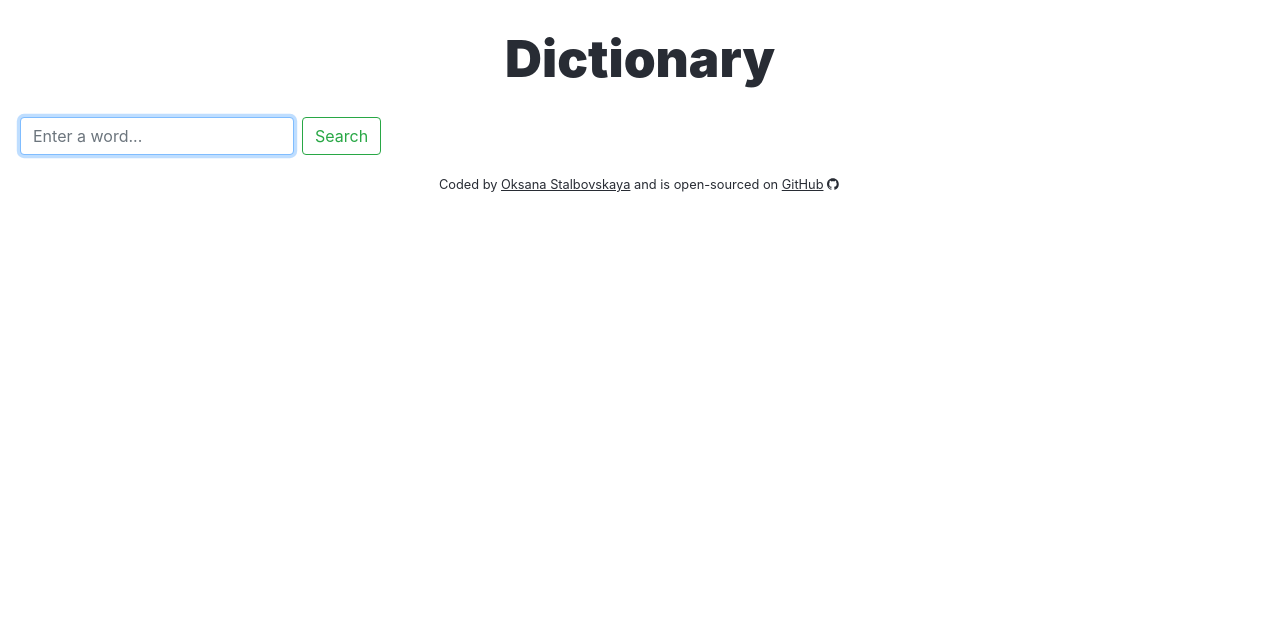
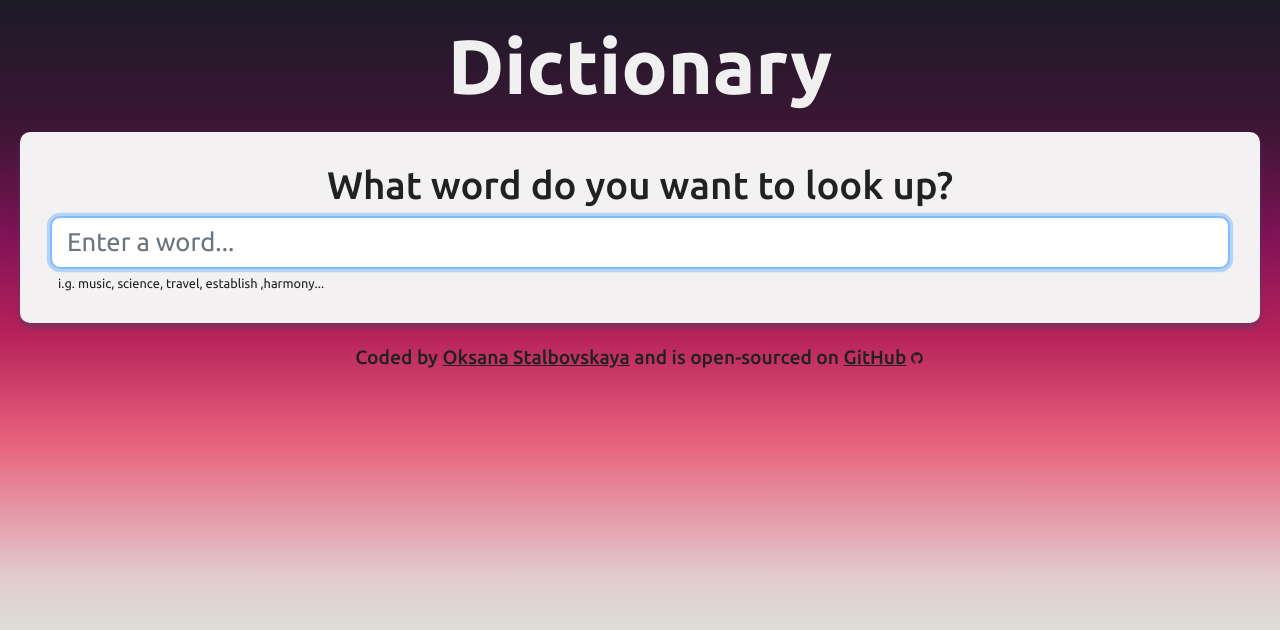
Before and after one commit to magic-ksenia/Project-4-SheCodes-Dictionary-react, a React (Create React App) app: page / in a window 1280 px wide. Shown: the top 630 px of the page. Built offline with nearby package versions, Linux system fonts and the light colour scheme.

Commit message:
[ADD] styling in App.css and Dictionary.css

```diff
--- a/src/App.css
+++ b/src/App.css
@@ -1,28 +1,43 @@
+@import url("https://fonts.googleapis.com/css2?family=Ubuntu:ital,wght@0,300;0,400;0,500;0,700;1,300;1,400;1,500;1,700&display=swap");
+
+body {
+  font-family: "Ubuntu", sans-serif;
+  color: #212121;
+  background-image: linear-gradient(
+    to top,
+    #dbdcd7 0%,
+    #dddcd7 24%,
+    #e2c9cc 30%,
+    #e7627d 46%,
+    #b8235a 59%,
+    #801357 71%,
+    #3d1635 84%,
+    #1c1a27 100%
+  );
+  min-height: 100vh;
+}
+
 .App {
   margin: 20px;
-  background-color: white;
-  color: #282c34;
+  color: #212121;
 }
 
-.App-header {
-  color: #282c34;
+h1.App-header {
+  color: #f0f0f0;
   text-align: center;
   margin: 20px auto;
+  font-size: 6vw;
   font-weight: 900;
-  font-size: 4vw;
 }
 
 .App-footer {
+  font-weight: 500;
   text-align: center;
   margin: 20px auto;
-  font-size: 1vw;
-  color: #282c34;
+  font-size: 1.5vw;
 }
 
 .App-link {
+  color: #212121;
   text-decoration: underline;
-  color: #282c34;
 }
-/* bring in normalize.css styles
-@import-normalize;  */
-/* rest of app styles */
--- a/src/App.js
+++ b/src/App.js
@@ -1,11 +1,10 @@
+import Dictionary from "./Dictionary";
 import "./App.css";
-import Dictionary from "./Dictionary";
-import "./Dictionary.css";
 
 export default function App() {
   return (
     <div className="App">
-      <div className="App-header">Dictionary</div>
+      <h1 className="App-header">Dictionary</h1>
       <main>
         <Dictionary />
       </main>
--- a/src/Dictionary.css
+++ b/src/Dictionary.css
@@ -1,10 +1,85 @@
-.Transcription {
-  font-size: 20px;
-  line-height: 35px;
+.Dictionary section {
+  background: #f3f1f1;
+  padding: 30px;
+  margin: 20px 0;
+  border-radius: 10px;
+  box-shadow: 0 5px 5px 0 rgba(84, 61, 99, 0.555);
+}
+
+h2.Word {
+  font-size: 3.5vw;
+  margin-bottom: 5px;
+}
+
+h2.Meaning {
+  font-size: 3vw;
+  text-align: left;
+  font-weight: 700;
+}
+
+.Dictionary h3 {
+  font-size: 3vw;
+  text-align: center;
+}
+
+.Dictionary input {
+  width: 100%;
+  color: #3d1635;
+  font-size: 2vw;
+  border-radius: 10px;
+  padding: 10px 15px;
+  border: 2px solid #a7548760;
+}
+
+span.Transcription {
+  font-size: 3vw;
+  margin: 0;
+  padding: 0;
 }
 
 audio {
-  width: 300px;
+  width: 220px;
   height: 40px;
   vertical-align: middle;
+  margin-left: 10px;
 }
+
+strong {
+  margin: 10px 0;
+  font-size: 3vw;
+}
+
+.Dictionary .Hint {
+  font-size: 1vw;
+  margin-top: 5px;
+  margin-left: 8px;
+}
+
+.Definition {
+  font-size: 2.5vw;
+  margin: 8px 0;
+}
+
+.Dictionary .Examples {
+  font-size: 2.3vw;
+  color: #6d6b6b;
+  margin: 2px 0 5px 22px;
+}
+
+.Synonyms {
+  font-size: 2vw;
+  margin: 5px 0 5px 25px;
+}
+.synonym {
+  font-size: 11px;
+  padding: 1px 11px 2px;
+  margin: 1px 1px 3px 6px;
+  overflow-wrap: break-word;
+  border: 0.5px solid #f5c4cedc;
+  background-color: #f7d6dde5;
+  border-radius: 32px;
+  text-overflow: ellipsis;
+  overflow: hidden;
+  white-space: nowrap;
+  overflow-wrap: break-word;
+}
--- a/src/Dictionary.js
+++ b/src/Dictionary.js
@@ -1,6 +1,7 @@
 import React, { useState } from "react";
 import axios from "axios";
 import Results from "./Results";
+import "./Dictionary.css";
 
 export default function Dictionary() {
   let [keyword, setKeyword] = useState("");
@@ -28,18 +29,22 @@ export default function Dictionary() {
   //  https://api.dictionaryapi.dev/api/v2/entries/<language_code>/<word>
   return (
     <div className="Dictionary">
-      <form className="form-inline" onSubmit={search}>
+      <section>
+        <h3>What word do you want to look up?</h3>
+        <form onSubmit={search}>
           <input
-          className="form-control mr-sm-2"
+            className="form-control"
             type="search"
             placeholder="Enter a word..."
+            autoComplete="off"
             autoFocus="on"
             onChange={handleKeywordChange}
           />
-        <button className="btn btn-outline-success my-2 my-sm-0" type="submit">
-          Search
-        </button>
         </form>
+        <div className="Hint">
+          i.g. music, science, travel, establish ,harmony...
+        </div>
+      </section>
       <Results results={results} />
     </div>
   );
--- a/src/Examples.js
+++ b/src/Examples.js
@@ -4,8 +4,7 @@ export default function Examples(props) {
   if (props.examples) {
     return (
       <div className="Examples">
-        <strong>Example: </strong>
-        <em>{props.examples}</em>
+        <em>"{props.examples}"</em>
       </div>
     );
   } else {
--- a/src/Meaning.css
+++ /dev/null
@@ -1,15 +0,0 @@
-.Meaning {
-  text-align: left;
-  padding: 20px;
-  margin: 30px auto;
-  border: 1px solid black;
-  border-radius: 5px;
-}
-
-.synonym {
-  padding: 3px 10px 4px;
-  margin: 6px 3px;
-  line-height: 2;
-  border: 1px solid rgb(177, 177, 177);
-  border-radius: 50px;
-}
--- a/src/Meaning.js
+++ b/src/Meaning.js
@@ -1,18 +1,17 @@
 import React from "react";
-import "./Meaning.css";
 import Synonyms from "./Synonyms";
 import Examples from "./Examples";
 
 export default function Meaning(props) {
   return (
     <div className="Meaning">
-      <h3>{props.meaning.partOfSpeech}</h3>
-      <strong>DEFINITIONS</strong>
+      <h2>{props.meaning.partOfSpeech}</h2>
+      <strong>DEFINITION</strong>
       {props.meaning.definitions.map(function (definition, index) {
         return (
           <div key={index}>
             <strong>{index + 1}. </strong>
-            {definition.definition}
+            <span className="Definition">{definition.definition}</span>
             <Examples examples={definition.example} />
             <Synonyms synonyms={definition.synonyms} />
           </div>
--- a/src/Results.js
+++ b/src/Results.js
@@ -6,6 +6,7 @@ export default function Results(props) {
   if (props.results) {
     return (
       <div className="Results">
+        <section>
           <h2 className="Word">{props.results.word}</h2>
           {props.results.phonetics.map(function (phonetic, index) {
             return (
@@ -14,11 +15,12 @@ export default function Results(props) {
               </div>
             );
           })}
+        </section>
         {props.results.meanings.map(function (meaning, index) {
           return (
-            <div key={index} className="Meanings">
+            <section key={index} className="Meanings">
               <Meaning meaning={meaning} />
-            </div>
+            </section>
           );
         })}
       </div>
--- a/src/Synonyms.js
+++ b/src/Synonyms.js
@@ -4,14 +4,17 @@ export default function Synonyms(props) {
   if (props.synonyms) {
     return (
       <div className="Synonyms">
-        <strong>Synonyms:</strong>
-        {props.synonyms.map(function (synonym, index) {
-          return (
-            <span className="synonym" key={index}>
-              {synonym}
-            </span>
-          );
-        })}
+        <div className="row">
+          <div className="col-auto">Synonyms:</div>
+          {props.synonyms.map(function (synonym, index) {
+            return (
+              <div className="col-auto synonym" key={index}>
+                {" "}
+                {synonym}
+              </div>
+            );
+          })}
+        </div>
       </div>
     );
   } else {
```
Lines whose indentation alone changed are shown as unchanged.
